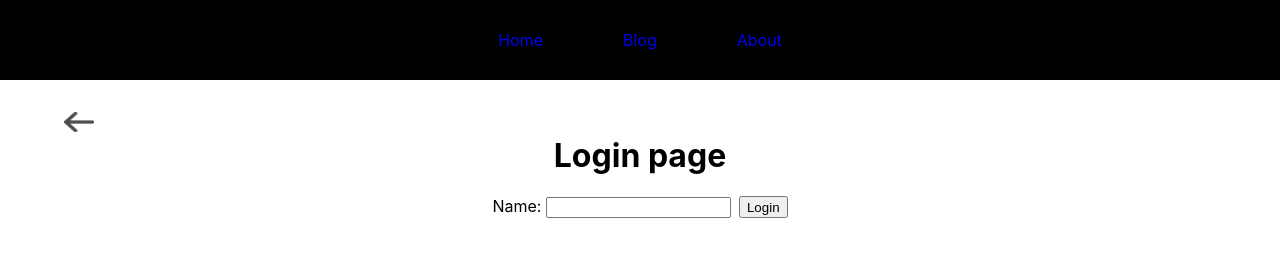
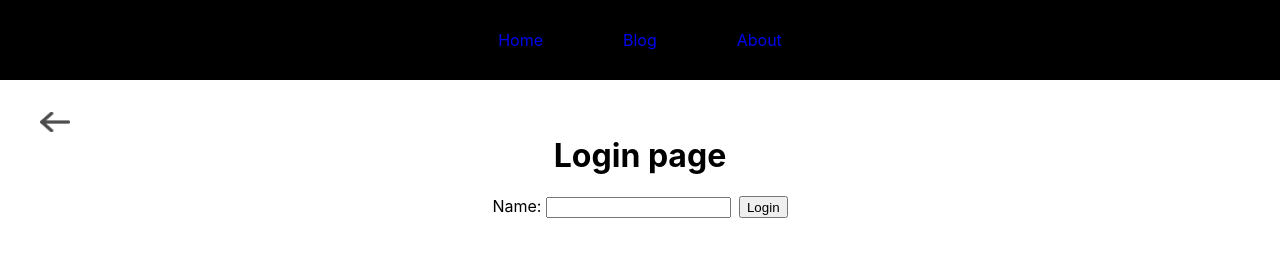
Before and after one commit to 1Alisa1/Blog, a React (Create React App) app: page /login in a window 1280 px wide. Shown: the top 268 px of the page. Built offline with nearby package versions, Linux system fonts and the light colour scheme.

Commit message:
fix styles

```diff
--- a/src/index.scss
+++ b/src/index.scss
@@ -18,8 +18,6 @@ $bottom: 2rem;
 @mixin wrapper() {
   max-width: 1200px;
   margin: 0 auto;
-  margin-left: 5%;
-  margin-right: 5%;
 }
 
 @mixin flex() {
@@ -161,7 +159,7 @@ $bottom: 2rem;
 }
 
 .editPost {
-  @include wrapper();
+  margin-left: 5%;
   a {
     text-decoration: none;
     color: black;
```
